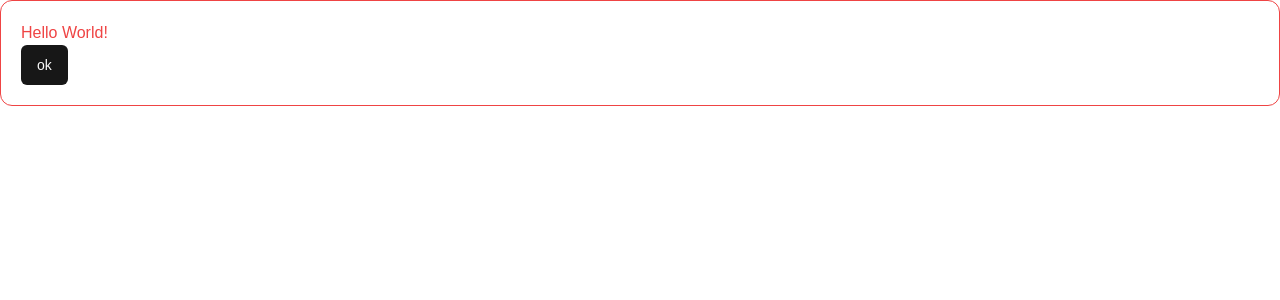
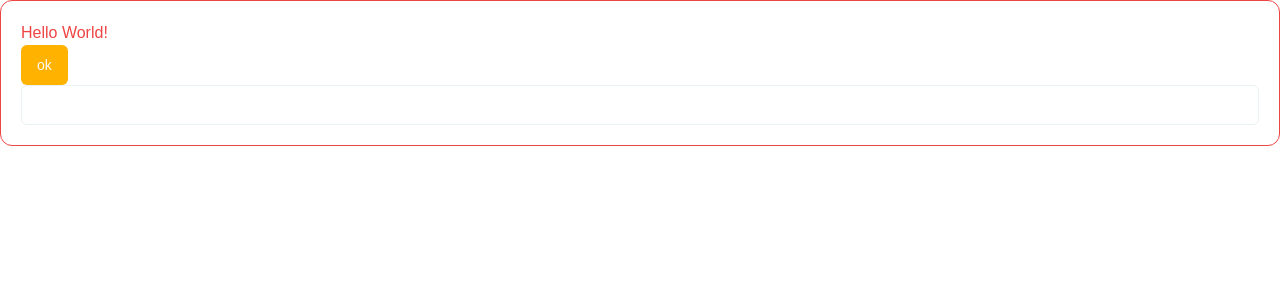
Before and after one commit to jgo179/fsw-donalds, a Next.js app: page / in a window 1280 px wide. Shown: the top 300 px of the page. Built offline with nearby package versions, Linux system fonts and the light colour scheme.

Commit message:
chore: update css variables

```diff
--- a/src/app/globals.css
+++ b/src/app/globals.css
@@ -9,56 +9,30 @@
 @layer base {
   :root {
     --background: 0 0% 100%;
-    --foreground: 0 0% 3.9%;
+    --foreground: 0 0% 20%;
     --card: 0 0% 100%;
-    --card-foreground: 0 0% 3.9%;
+    --card-foreground: 0 0% 20%;
     --popover: 0 0% 100%;
-    --popover-foreground: 0 0% 3.9%;
-    --primary: 0 0% 9%;
+    --popover-foreground: 0 0% 20%;
+    --primary: 42 100% 50%;
     --primary-foreground: 0 0% 98%;
     --secondary: 0 0% 96.1%;
-    --secondary-foreground: 0 0% 9%;
+    --secondary-foreground: 0 0% 20%;
     --muted: 0 0% 96.1%;
     --muted-foreground: 0 0% 45.1%;
     --accent: 0 0% 96.1%;
-    --accent-foreground: 0 0% 9%;
+    --accent-foreground: 0 0% 20%;
     --destructive: 0 84.2% 60.2%;
     --destructive-foreground: 0 0% 98%;
-    --border: 0 0% 89.8%;
-    --input: 0 0% 89.8%;
-    --ring: 0 0% 3.9%;
+    --border: 198 33% 94%;
+    --input: 198 33% 94%;
+    --ring: 0 0% 20%;
     --chart-1: 12 76% 61%;
     --chart-2: 173 58% 39%;
     --chart-3: 197 37% 24%;
     --chart-4: 43 74% 66%;
     --chart-5: 27 87% 67%;
     --radius: 0.5rem;
-  }
-  .dark {
-    --background: 0 0% 3.9%;
-    --foreground: 0 0% 98%;
-    --card: 0 0% 3.9%;
-    --card-foreground: 0 0% 98%;
-    --popover: 0 0% 3.9%;
-    --popover-foreground: 0 0% 98%;
-    --primary: 0 0% 98%;
-    --primary-foreground: 0 0% 9%;
-    --secondary: 0 0% 14.9%;
-    --secondary-foreground: 0 0% 98%;
-    --muted: 0 0% 14.9%;
-    --muted-foreground: 0 0% 63.9%;
-    --accent: 0 0% 14.9%;
-    --accent-foreground: 0 0% 98%;
-    --destructive: 0 62.8% 30.6%;
-    --destructive-foreground: 0 0% 98%;
-    --border: 0 0% 14.9%;
-    --input: 0 0% 14.9%;
-    --ring: 0 0% 83.1%;
-    --chart-1: 220 70% 50%;
-    --chart-2: 160 60% 45%;
-    --chart-3: 30 80% 55%;
-    --chart-4: 280 65% 60%;
-    --chart-5: 340 75% 55%;
   }
 }
 
@@ -67,6 +41,10 @@
     @apply border-border;
   }
   body {
-    @apply bg-background text-foreground;
+    @apply h-full bg-background text-foreground;
+  }
+
+  html {
+    @apply h-full;
   }
 }
--- a/src/app/page.tsx
+++ b/src/app/page.tsx
@@ -1,10 +1,12 @@
 import { Button } from "@/components/ui/button";
+import { Input } from "@/components/ui/input";
 
 const HomePage = () => {
   return (
     <div className="p-5 border border-red-500 rounded-xl">
       <h1 className="text-red-500">Hello World!</h1>
       <Button> ok </Button>
+      <Input />
     </div>
   );
 };
```
